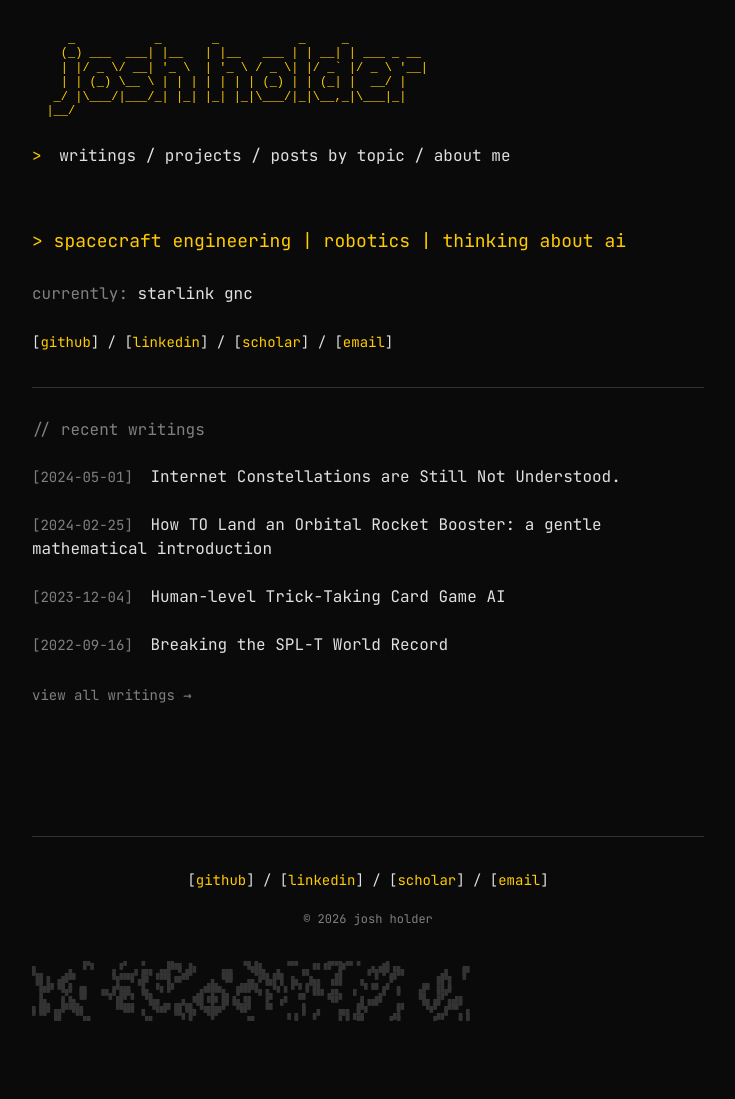
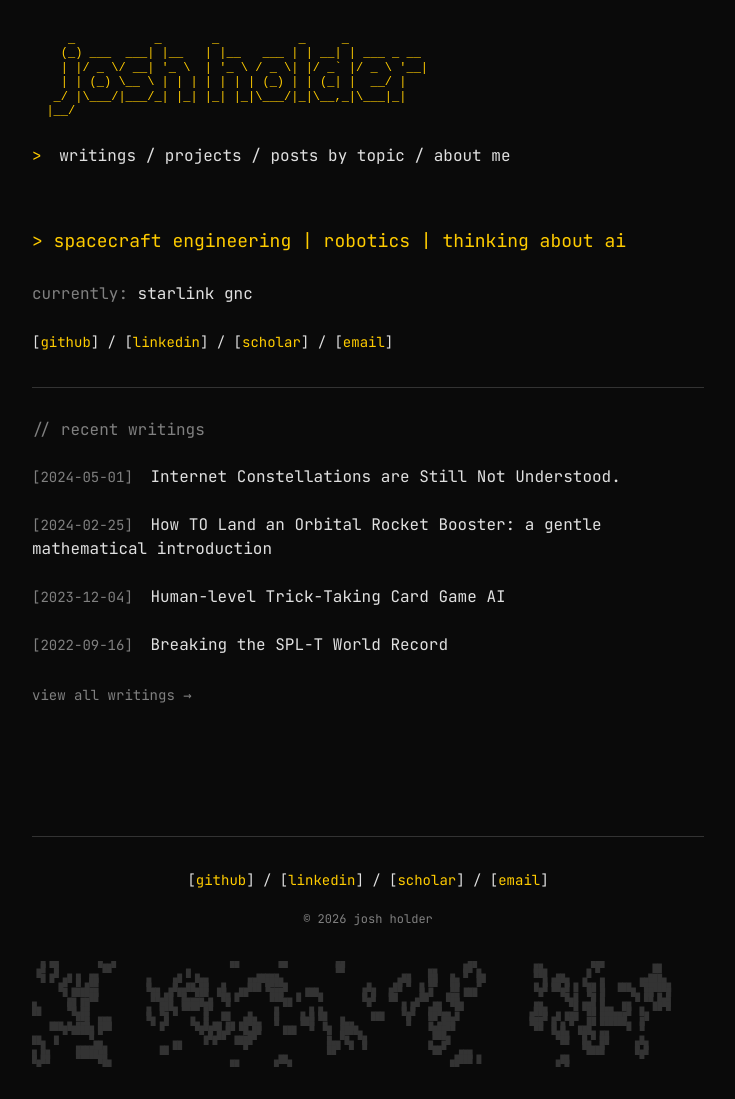
Before and after one commit to josh-holder/josh-holder.github.io, a Jekyll site: the page built from index.html, in a window 1280 px wide. Shown: the whole page, without its empty margins (272-1007 px from the left). Built offline with Jekyll 4.4.1, drawn with Linux system fonts in a browser that asks for light colours; before the commit the page ends 1053 px from its top, so only the background shows below that.

Commit message:
making gol wider

```diff
--- a/_sass/_layout.scss
+++ b/_sass/_layout.scss
@@ -82,22 +82,22 @@
 
   #life-canvas {
     display: block;
-    width: 100%;
     margin: 0;
     padding: 0;
     background: none;
     border: none;
-    font-size: 0.38rem;
-    line-height: 0.55;
+    font-family: $font-mono;
+    font-size: 0.5rem;
+    line-height: 0.6;
     color: $border-color;
     cursor: pointer;
     user-select: none;
-    letter-spacing: 0;
+    letter-spacing: -0.05em;
     white-space: pre;
-    overflow: hidden;
 
     @media (max-width: $breakpoint-sm) {
-      font-size: 0.25rem;
+      font-size: 0.28rem;
+      letter-spacing: -0.02em;
     }
   }
 }
--- a/assets/js/life.js
+++ b/assets/js/life.js
@@ -2,9 +2,9 @@
 (function() {
   const CELL_ALIVE = '█';
   const CELL_DEAD = ' ';
-  const COLS = 120;
-  const ROWS = 18;
-  const INTERVAL = 300; // ms between generations
+  const COLS = 145;
+  const ROWS = 22;
+  const INTERVAL = 200; // ms between generations
 
   let grid = [];
   let container = null;
```
